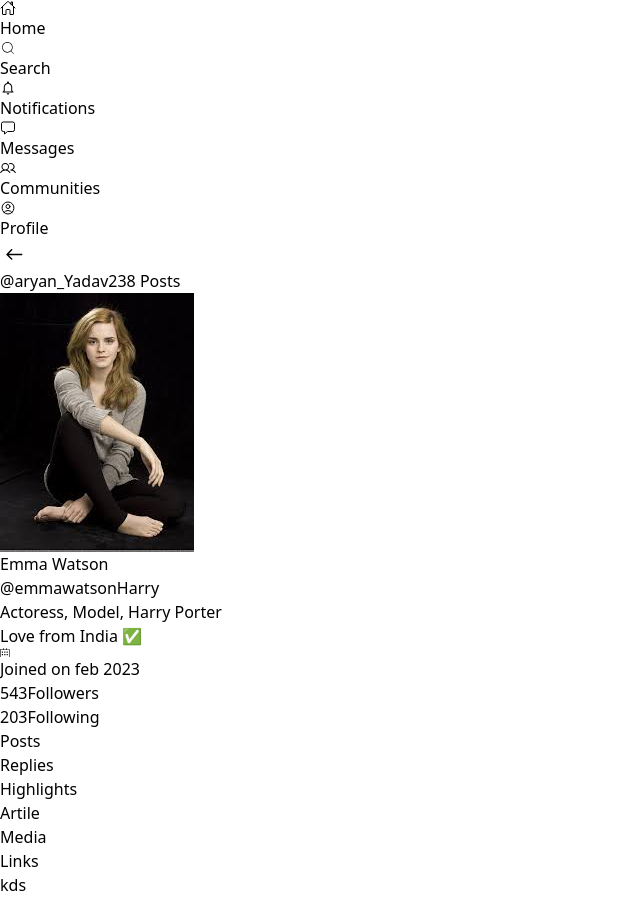
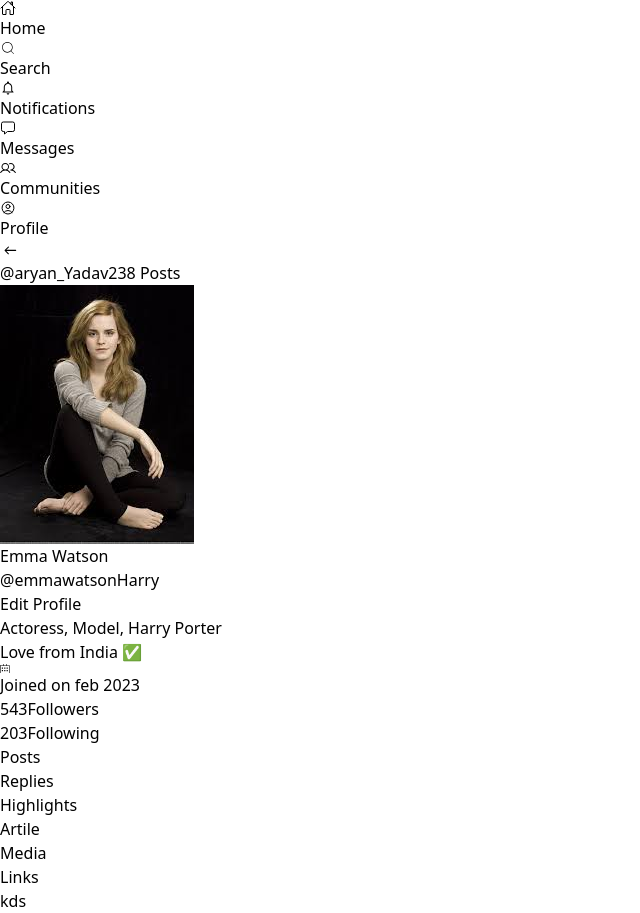
Before and after one commit to codervinod123/tweet_here_frontend, a React (Vite) app: page /profile in a window 1280 px wide. Shown: the whole page, without its empty margins (0-640 px from the left). Built offline with nearby package versions, Linux system fonts and the light colour scheme; no server answers.

Commit message:
navigation link added

```diff
--- a/src/components/NavigationMenu.jsx
+++ b/src/components/NavigationMenu.jsx
@@ -6,14 +6,18 @@ import { IoChatboxOutline } from "react-icons/io5";
 import { PiUsers } from "react-icons/pi";
 import { HiOutlineUserCircle } from "react-icons/hi2";
 
+import { Link } from 'react-router-dom';
+
 const Navigation = () => {
     return (
         <div className='p-4 flex flex-col gap-y-1  border-r'>
 
+         <Link to="/">
             <div className='flex gap-x-4 items-center px-4 py-1 rounded-full hover:bg-gray-800 text-[1.2rem] cursor-pointer'>
                 <span><IoHomeOutline /></span>
                 <span>Home</span>
             </div>
+         </Link>
 
             <div className='flex gap-x-4 items-center px-4 py-1 rounded-full hover:bg-gray-800 text-[1.2rem] cursor-pointer'>
                 <span><CiSearch /></span>
@@ -35,10 +39,12 @@ const Navigation = () => {
                 <span>Communities</span>
             </div>
 
-            <div className='flex gap-x-4 items-center px-4 py-1 rounded-full hover:bg-gray-800 text-[1.2rem] cursor-pointer'>
+            <Link to="/profile">
+              <div className='flex gap-x-4 items-center px-4 py-1 rounded-full hover:bg-gray-800 text-[1.2rem] cursor-pointer'>
                 <span><HiOutlineUserCircle /></span>
                 <span>Profile</span>
-            </div>
+              </div>
+            </Link>
 
         </div>
     )
--- a/src/components/Post.jsx
+++ b/src/components/Post.jsx
@@ -1,6 +1,7 @@
 import React from 'react'
 import { BsEmojiSmile } from "react-icons/bs";
 import { CiImageOn } from "react-icons/ci";
+import { Link } from 'react-router-dom';
 import IMG from "../../src/assets/vinod.jpg";
 
 const Post = () => {
@@ -9,7 +10,7 @@ const Post = () => {
 
       <div className='border-b'>
         <div className='flex gap-x-8 px-8 pb-4'>
-          <img className='w-[40px] rounded-full' src={IMG} alt="" />
+          <Link to="/profile"><img className='w-[40px] rounded-full' src={IMG} alt="" /></Link>
           <input className='bg-black text-white text-[1rem] outline-none placeholder:text-gray-700  w-[100%]' placeholder='What id happening ?' type="text" />
         </div>
         <div className='flex gap-x-4 px-8 pb-8 ml-16'>
--- a/src/components/pages/Profile.jsx
+++ b/src/components/pages/Profile.jsx
@@ -5,6 +5,7 @@ import { SlCalender } from "react-icons/sl";
 import TweetContent from './TweetContent';
 import Tweet from '../Tweet';
 import axios from 'axios';
+import { Link } from 'react-router-dom';
 
 const Profile = () => {
 
@@ -26,7 +27,11 @@ const Profile = () => {
 
             <div className='flex justify-between py-3 px-8 backdrop-blur sticky top-0 z-10'>
                 <div className='flex items-center gap-x-6'>
-                    <IoIosArrowRoundBack size={"1.8rem"}/>
+                    <div className='cursor-pointer hover:bg-gray-900 rounded-full p-[3px] transition-all duration-500'>
+                      <Link to="/">
+                        <IoIosArrowRoundBack size={"1.3rem"}/>
+                      </Link>
+                    </div>
                     <div className='flex flex-col leading-[14px]'>
                       <span className='font-semibold'>@aryan_Yadav</span>
                       <span className='text-gray-600 text-sm'>238 Posts</span>
@@ -44,9 +49,12 @@ const Profile = () => {
                  <img className='rounded-full box-border h-[100px] w-[100px]' src={IMG} alt="" />
                </div>
 
-               <div className='pt-4 leading-[16px]'>
-                 <h1 className='font-bold'>Emma Watson</h1>
-                 <h1 className='text-thin text-gray-600'>@emmawatsonHarry</h1>
+               <div className='pt-4 leading-[16px] flex justify-between'>
+                <div>
+                  <h1 className='font-bold'>Emma Watson</h1>
+                  <h1 className='text-thin text-gray-600'>@emmawatsonHarry</h1>
+                </div>
+                 <button className='border px-2 py-[3px] rounded-full text-sm font-semibold hover:bg-gray-900 transition-all duration-500'>Edit Profile</button>
                </div>
 
                <div className='pt-3'>
```
